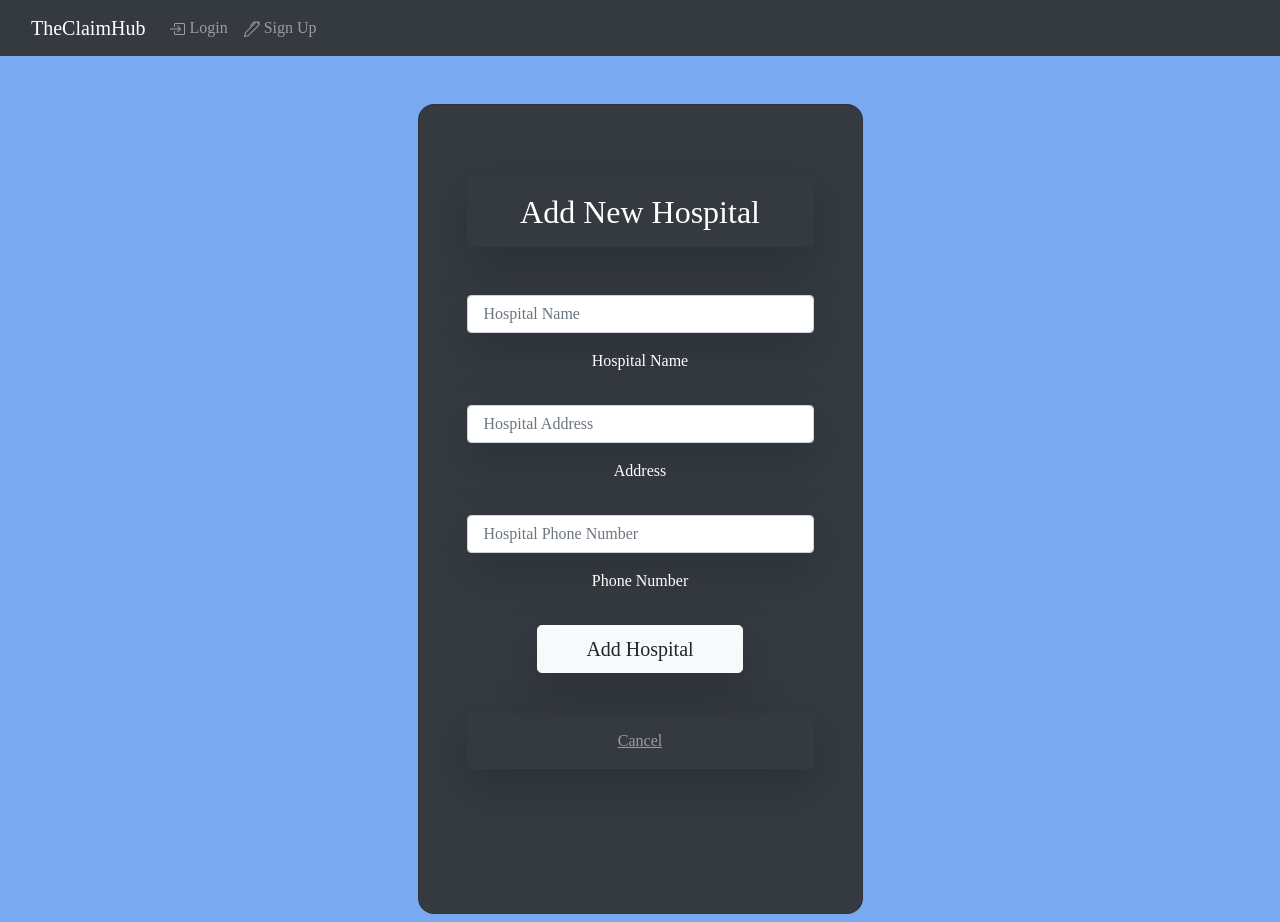
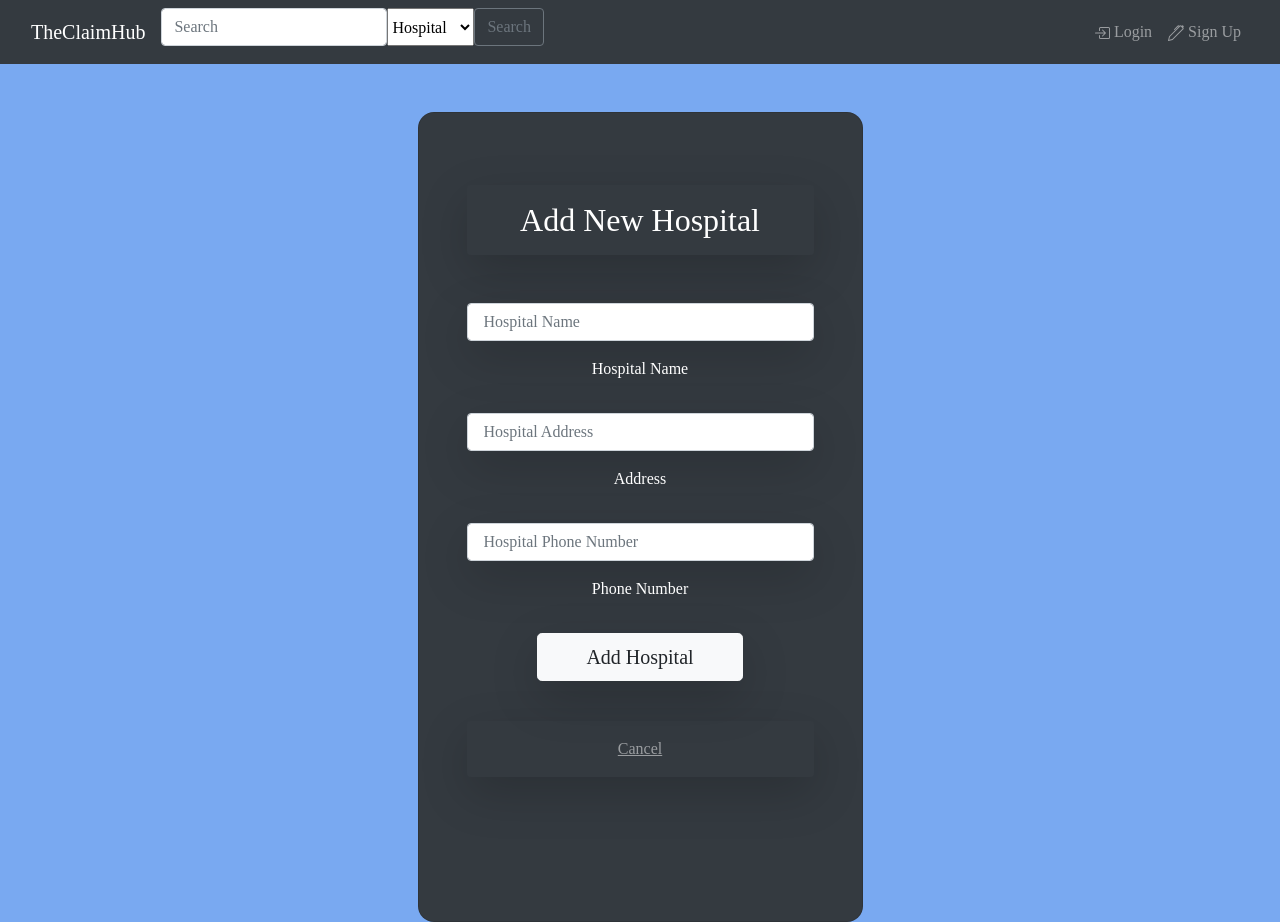
Before and after one commit to tejaskulkarni7/TheClaimHubProject, a Flask app: page /addHospital in a window 1280 px wide. Run offline with Flask 2, Linux system fonts and the light colour scheme; some libraries are stand-ins or nearby versions.

Commit message:
added search functionality

```diff
--- a/app/forms.py
+++ b/app/forms.py
@@ -197,3 +197,9 @@ class addPatientForm(FlaskForm):
     )
     contact_info = StringField(label="Contact Info")
     submit = SubmitField(label="Add Patient")
+
+#Searching form
+class SearchForm(FlaskForm):
+    searched = StringField('Searched', validators=[DataRequired()])
+    search_by = StringField()
+    submit = SubmitField('Submit')                  #Submit button for searching
--- a/app/routes.py
+++ b/app/routes.py
@@ -7,7 +7,8 @@ from app.forms import (
     addInsuranceForm,
     FeedbackForm,
     addClaimForm,
-    addPatientForm
+    addPatientForm,
+    SearchForm
 )
 
 from flask import render_template, redirect, url_for, request, flash, session
@@ -248,7 +249,7 @@ def getname():
 
 @myapp_obj.context_processor
 def base():
-    form = GetNameForm()
+    form = SearchForm()
     return dict(form=form)
 
 
@@ -392,6 +393,10 @@ def logoutPage():
 @myapp_obj.route("/claimpage", methods=["GET", "POST"])
 @login_required
 def claimpage():
+
+    search_results = session.get('search_results', [])
+    search_made = session.get('search_made')
+
     hospital_names_dict = {}
     user_type = (
         current_user.user_type
@@ -478,6 +483,29 @@ def claimpage():
         patient_names = {patient[0]: patient[1] for patient in patients}
     else:
         patient_names = {}
+
+    #search functionality to restrict claims to what has been searched:
+    if search_results or search_made:
+        claims2 = search_results # IMPORTANT --> overrides all claims set to give a limited result set specified by search query
+        if claims2:
+            claim_ids1 = {claim_ran[0] for claim_ran in claims}
+            claim_ids2 = {claim_ran[0] for claim_ran in claims2}
+            claims = claim_ids1 & claim_ids2
+            # Initialize an empty list to store the results
+            all_claims = []
+            # Iterate over each claim ID in the intersection set
+            for claim_id in claims:
+                # Execute the query for each claim ID
+                cursor.execute("SELECT * FROM claim WHERE claim_id = %s", (claim_id,))
+                # Fetch all results for this claim ID and extend the all_claims list
+                all_claims.extend(cursor.fetchall())
+            # Now all_claims contains all rows from the claim table where claim_id is in the intersection set
+            claims = all_claims
+        else:
+            claims = []
+        session.pop('search_results', None)
+        session.pop('search_made', None)
+
 
     cursor.execute(
         """
@@ -679,7 +707,46 @@ def addpatient():
         cursor.execute(sql, val)
         connection.commit()
 
-        flash(f"Patient Added!", category="success")
-        return redirect(url_for("claimpage"))
+        return redirect(url_for("patientspage"))
     # Render the template with the patients data
     return render_template("addpatient.html", form=form)
+
+
+@myapp_obj.route('/search', methods=['GET', 'POST'])
+@login_required
+def search():
+    form = SearchForm()
+    if form.validate_on_submit():
+        searched = form.searched.data
+        search_by = form.search_by.data
+
+        # Initialize an empty list to store the search results
+        search_results = []
+
+        # Perform the search based on the user's input
+        if search_by == 'Patient':
+            cursor.execute("SELECT * FROM claim WHERE patient_id IN (SELECT patient_id FROM patient WHERE name LIKE %s)", ('%' + searched + '%',))
+        elif search_by == 'Hospital':
+            cursor.execute("SELECT * FROM claim WHERE hospital_id IN (SELECT hospital_id FROM hospital WHERE name LIKE %s)", ('%' + searched + '%',))
+        elif search_by == 'Insurance':
+            cursor.execute("SELECT * FROM claim WHERE insurance_id IN (SELECT insurance_id FROM insurance WHERE name LIKE %s)", ('%' + searched + '%',))
+        elif search_by == 'Procedure':
+            cursor.execute("SELECT * FROM claim WHERE procedure_id IN (SELECT procedure_id FROM medical_procedure WHERE name LIKE %s)", ('%' + searched + '%',))
+        else:
+            flash('Invalid search criteria.', category='danger')
+            return redirect(url_for('claimpage'))
+
+        # Fetch the search results
+        search_results = cursor.fetchall()
+        session['search_results'] = search_results
+        session['search_made'] = True
+
+        #search history functionality
+        sql = "INSERT INTO search_history (user_id, search_term, search_by) VALUES (%s, %s, %s)"
+        val = (current_user.id, searched, search_by)
+        cursor.execute(sql, val)
+        connection.commit()
+        # Redirect to the claimpage route with the search results
+        return redirect(url_for('claimpage', search_results=search_results))
+
+    return render_template("base.html", form=form)
--- a/app/templates/base.html
+++ b/app/templates/base.html
@@ -1,15 +1,13 @@
 <!--BASE HTML for all html files-->
 <!doctype html>
 <html lang="en">
-
 <head>
     <!-- Required meta tags -->
     <meta charset="utf-8">
     <meta name="viewport" content="width=device-width, initial-scale=1, shrink-to-fit=no">
 
     <!-- Bootstrap CSS -->
-    <link rel="stylesheet" href="https://cdn.jsdelivr.net/npm/bootstrap@4.5.3/dist/css/bootstrap.min.css"
-        integrity="sha384-TX8t27EcRE3e/ihU7zmQxVncDAy5uIKz4rEkgIXeMed4M0jlfIDPvg6uqKI2xXr2" crossorigin="anonymous">
+    <link rel="stylesheet" href="https://cdn.jsdelivr.net/npm/bootstrap@4.5.3/dist/css/bootstrap.min.css" integrity="sha384-TX8t27EcRE3e/ihU7zmQxVncDAy5uIKz4rEkgIXeMed4M0jlfIDPvg6uqKI2xXr2" crossorigin="anonymous">
     <title>{{title}}</title>
 
     <!--NAVIGATION BAR-->
@@ -20,14 +18,30 @@
                 <span class="navbar-toggler-icon"></span>
             </button>
             <div class="collapse navbar-collapse" id="navbarNav">
+                <ul class="navbar-nav mr-auto">
+                    <br>
+                    <br>
+                    <li>
+                        <form method= "POST" action="{{url_for('search')}}" class="d-flex">
+                            {{ form.hidden_tag() }}
+
+                            <input class="form-control me-2" type="search" placeholder="Search" aria-label="Search", name = "searched">
+                            <select name="search_by" id="search_by">
+                                <option value="Hospital">Hospital</option>
+                                <option value="Insurance">Insurance</option>
+                                <option value="Patient">Patient</option>
+                                <option value="Procedure">Procedure</option>
+                        </select>
+                            <button class="btn btn-outline-secondary" type="submit">Search</button>
+                        </form>
+                    </li>
+                </ul>
                 {% if current_user.is_authenticated %}
                     <ul class="navbar-nav">
                         <li class="nav-item">
-                        <a class="nav-link" href="{{ url_for('profile') }}">
-                            <svg xmlns="http://www.w3.org/2000/svg" width="16" height="16" fill="currentColor"
-                                class="bi bi-person" viewBox="0 0 16 16">
-                                <path
-                                    d="M8 8a3 3 0 1 0 0-6 3 3 0 0 0 0 6zm2-3a2 2 0 1 1-4 0 2 2 0 0 1 4 0zm4 8c0 1-1 1-1 1H3s-1 0-1-1 1-4 6-4 6 3 6 4zm-1-.004c-.001-.246-.154-.986-.832-1.664C11.516 10.68 10.289 10 8 10c-2.29 0-3.516.68-4.168 1.332-.678.678-.83 1.418-.832 1.664h10z" />
+                            <a  class="nav-link" href="{{ url_for('profile') }}">
+                                <svg xmlns="http://www.w3.org/2000/svg" width="16" height="16" fill="currentColor" class="bi bi-person" viewBox="0 0 16 16">
+                                    <path d="M8 8a3 3 0 1 0 0-6 3 3 0 0 0 0 6zm2-3a2 2 0 1 1-4 0 2 2 0 0 1 4 0zm4 8c0 1-1 1-1 1H3s-1 0-1-1 1-4 6-4 6 3 6 4zm-1-.004c-.001-.246-.154-.986-.832-1.664C11.516 10.68 10.289 10 8 10c-2.29 0-3.516.68-4.168 1.332-.678.678-.83 1.418-.832 1.664h10z"/>
                                 </svg>
                                 Welcome, {{ current_user.username }}
                             </a>
@@ -35,12 +49,9 @@
 
                         <li class="nav-item">
                             <a class="nav-link" href="{{ url_for('logoutPage') }}">
-                            <svg xmlns="http://www.w3.org/2000/svg" width="16" height="16" fill="currentColor"
-                                class="bi bi-box-arrow-left" viewBox="0 0 16 16">
-                                <path fill-rule="evenodd"
-                                    d="M6 12.5a.5.5 0 0 0 .5.5h8a.5.5 0 0 0 .5-.5v-9a.5.5 0 0 0-.5-.5h-8a.5.5 0 0 0-.5.5v2a.5.5 0 0 1-1 0v-2A1.5 1.5 0 0 1 6.5 2h8A1.5 1.5 0 0 1 16 3.5v9a1.5 1.5 0 0 1-1.5 1.5h-8A1.5 1.5 0 0 1 5 12.5v-2a.5.5 0 0 1 1 0v2z" />
-                                <path fill-rule="evenodd"
-                                    d="M.146 8.354a.5.5 0 0 1 0-.708l3-3a.5.5 0 1 1 .708.708L1.707 7.5H10.5a.5.5 0 0 1 0 1H1.707l2.147 2.146a.5.5 0 0 1-.708.708l-3-3z" />
+                                <svg xmlns="http://www.w3.org/2000/svg" width="16" height="16" fill="currentColor" class="bi bi-box-arrow-left" viewBox="0 0 16 16">
+                                    <path fill-rule="evenodd" d="M6 12.5a.5.5 0 0 0 .5.5h8a.5.5 0 0 0 .5-.5v-9a.5.5 0 0 0-.5-.5h-8a.5.5 0 0 0-.5.5v2a.5.5 0 0 1-1 0v-2A1.5 1.5 0 0 1 6.5 2h8A1.5 1.5 0 0 1 16 3.5v9a1.5 1.5 0 0 1-1.5 1.5h-8A1.5 1.5 0 0 1 5 12.5v-2a.5.5 0 0 1 1 0v2z"/>
+                                    <path fill-rule="evenodd" d="M.146 8.354a.5.5 0 0 1 0-.708l3-3a.5.5 0 1 1 .708.708L1.707 7.5H10.5a.5.5 0 0 1 0 1H1.707l2.147 2.146a.5.5 0 0 1-.708.708l-3-3z"/>
                                 </svg>
                                 Logout
                             </a>
@@ -51,22 +62,17 @@
                     <ul class="navbar-nav">
                         <li class="nav-item">
                             <a class="nav-link" href="{{ url_for('loginPage') }}">
-                            <svg xmlns="http://www.w3.org/2000/svg" width="16" height="16" fill="currentColor"
-                                class="bi bi-box-arrow-in-right" viewBox="0 0 16 16">
-                                <path fill-rule="evenodd"
-                                    d="M6 3.5a.5.5 0 0 1 .5-.5h8a.5.5 0 0 1 .5.5v9a.5.5 0 0 1-.5.5h-8a.5.5 0 0 1-.5-.5v-2a.5.5 0 0 0-1 0v2A1.5 1.5 0 0 0 6.5 14h8a1.5 1.5 0 0 0 1.5-1.5v-9A1.5 1.5 0 0 0 14.5 2h-8A1.5 1.5 0 0 0 5 3.5v2a.5.5 0 0 0 1 0v-2z" />
-                                <path fill-rule="evenodd"
-                                    d="M11.854 8.354a.5.5 0 0 0 0-.708l-3-3a.5.5 0 1 0-.708.708L10.293 7.5H1.5a.5.5 0 0 0 0 1h8.793l-2.147 2.146a.5.5 0 0 0 .708.708l3-3z" />
+                                <svg xmlns="http://www.w3.org/2000/svg" width="16" height="16" fill="currentColor" class="bi bi-box-arrow-in-right" viewBox="0 0 16 16">
+                                    <path fill-rule="evenodd" d="M6 3.5a.5.5 0 0 1 .5-.5h8a.5.5 0 0 1 .5.5v9a.5.5 0 0 1-.5.5h-8a.5.5 0 0 1-.5-.5v-2a.5.5 0 0 0-1 0v2A1.5 1.5 0 0 0 6.5 14h8a1.5 1.5 0 0 0 1.5-1.5v-9A1.5 1.5 0 0 0 14.5 2h-8A1.5 1.5 0 0 0 5 3.5v2a.5.5 0 0 0 1 0v-2z"/>
+                                    <path fill-rule="evenodd" d="M11.854 8.354a.5.5 0 0 0 0-.708l-3-3a.5.5 0 1 0-.708.708L10.293 7.5H1.5a.5.5 0 0 0 0 1h8.793l-2.147 2.146a.5.5 0 0 0 .708.708l3-3z"/>
                                 </svg>
                                 Login
                             </a>
                         </li>
                         <li class="nav-item">
                             <a class="nav-link" href="{{ url_for('signupPage') }}">
-                            <svg xmlns="http://www.w3.org/2000/svg" width="16" height="16" fill="currentColor"
-                                class="bi bi-pen" viewBox="0 0 16 16">
-                                <path
-                                    d="m13.498.795.149-.149a1.207 1.207 0 1 1 1.707 1.708l-.149.148a1.5 1.5 0 0 1-.059 2.059L4.854 14.854a.5.5 0 0 1-.233.131l-4 1a.5.5 0 0 1-.606-.606l1-4a.5.5 0 0 1 .131-.232l9.642-9.642a.5.5 0 0 0-.642.056L6.854 4.854a.5.5 0 1 1-.708-.708L9.44.854A1.5 1.5 0 0 1 11.5.796a1.5 1.5 0 0 1 1.998-.001zm-.644.766a.5.5 0 0 0-.707 0L1.95 11.756l-.764 3.057 3.057-.764L14.44 3.854a.5.5 0 0 0 0-.708l-1.585-1.585z" />
+                                <svg xmlns="http://www.w3.org/2000/svg" width="16" height="16" fill="currentColor" class="bi bi-pen" viewBox="0 0 16 16">
+                                    <path d="m13.498.795.149-.149a1.207 1.207 0 1 1 1.707 1.708l-.149.148a1.5 1.5 0 0 1-.059 2.059L4.854 14.854a.5.5 0 0 1-.233.131l-4 1a.5.5 0 0 1-.606-.606l1-4a.5.5 0 0 1 .131-.232l9.642-9.642a.5.5 0 0 0-.642.056L6.854 4.854a.5.5 0 1 1-.708-.708L9.44.854A1.5 1.5 0 0 1 11.5.796a1.5 1.5 0 0 1 1.998-.001zm-.644.766a.5.5 0 0 0-.707 0L1.95 11.756l-.764 3.057 3.057-.764L14.44 3.854a.5.5 0 0 0 0-.708l-1.585-1.585z"/>
                                 </svg>
                                 Sign Up
                             </a>
@@ -119,11 +125,10 @@
 <!--UNIVERSAL STYLE FOR HTML PAGES-->
 <style>
     body {
-        background-color: #79a9f1;
+        background-color:#79a9f1;
         color: rgb(255, 255, 255);
         font-family: 'Times New Roman', Times, serif;
     }
 </style>
-
 </html>
 <!--#8A9A5B - other option for background color for future use->
```
Lines whose indentation alone changed are shown as unchanged.
